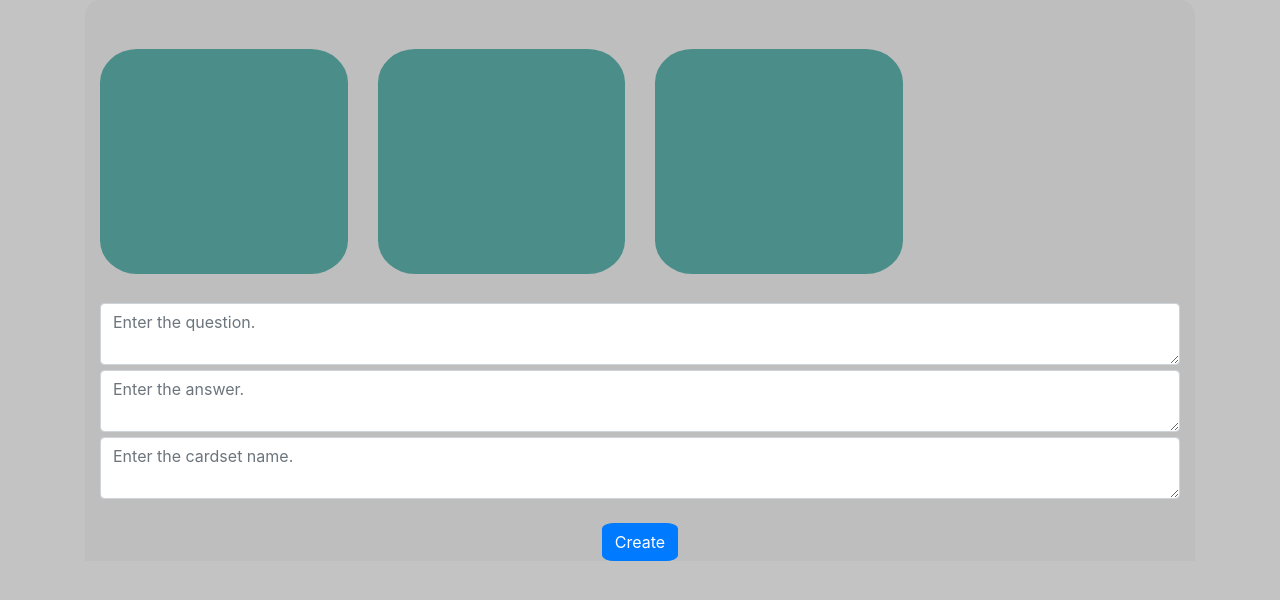
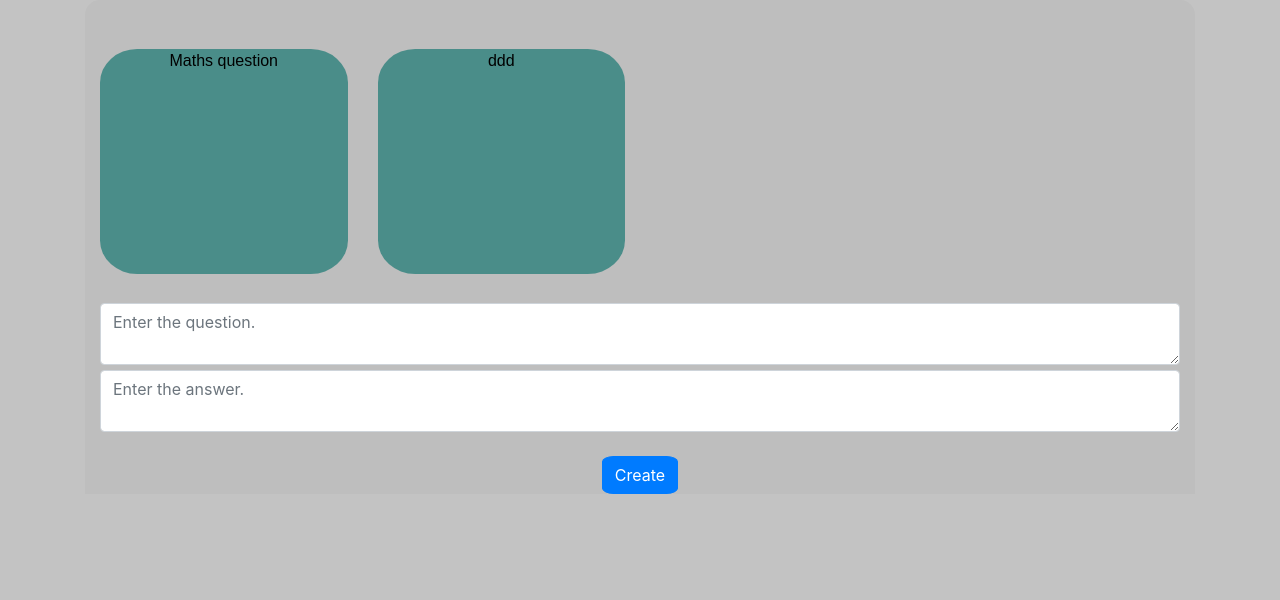
Before and after one commit to 15bmason/A-Level-Project, a Flask app: page /cards?id=Maths in a window 1280 px wide. Shown: the part 72-672 px from the top of the page. Run offline with Flask 2, Linux system fonts and the light colour scheme; a user stored in the database is signed in; data comes from the database, SQL or seed files in the repository; both versions use the stored data as it was after the commit; data that the repository does not hold is empty; some libraries are stand-ins or nearby versions.

Commit message:
finally works

```diff
--- a/Website/models.py
+++ b/Website/models.py
@@ -39,3 +39,4 @@ class Cards(db.Model):
     answer = db.Column(db.String(10000))
     date = db.Column(db.DateTime(timezone=True), default=func.now())
     user_id = db.Column(db.Integer, db.ForeignKey("user.id"))
+    cardset = db.Column(db.String(10000))
--- a/Website/templates/cards.html
+++ b/Website/templates/cards.html
@@ -3,15 +3,15 @@
 <div class="container home-page-container">
     <br />
     <div class="row cardset-row">
-        {% for i in user.cards %}
+          {% for i in all_cards %}
           <div class="col-3">
               <div class="flip-card">
                 <div class="flip-card-inner">
                   <div class="flip-card-front" id="flip-card-front">
-                  {{ word }}
+                    {{ i.question }}
                   </div>
                   <div class="flip-card-back" id="flip-card-back">
-                  {{ word }}
+                    {{ i.answer }}
                     <button type="button" class="cls close" onClick="deleteNote({{ i.id }})">
                       <span aria-hidden="true">&times;</span>
                     </button>
@@ -25,7 +25,6 @@
     <form method="POST">
         <textarea name="question" id="question" placeholder="Enter the question." class="form-control"></textarea>
         <textarea name="answer" id="answer" placeholder="Enter the answer." class="form-control"></textarea>
-        <textarea name="name" id="name" placeholder="Enter the cardset name." class="form-control"></textarea>
     <br />
     <div class="container">
         <div class="row justify-content-center">
@@ -33,10 +32,5 @@
         </div>
     </div>
 </form>
-
-{% for user in myNote %}
-    <li> {{ user.id }} - {{user.data}} </li>
-{% endfor %}
-
 </div>
 {% endblock %}
--- a/Website/templates/cardset.html
+++ b/Website/templates/cardset.html
@@ -6,7 +6,7 @@
         {% for name in user.cardset %}
         <div class="col-3">
             <div class="cardset">
-                <a class="cardset-a-tag cardset-inner" href="/cards" align="center">
+                <a class="cardset-a-tag cardset-inner" name="cardset-btn" id="cardset-btn" href="/cards?id={{ name.name }}" align="center">
                 <div class="cardset-inner" type="button">
                     {{ name.name }}
                     <button type="button" class="cardset-cls close" onClick="deleteCardset({{ name.id }})">
--- a/Website/views.py
+++ b/Website/views.py
@@ -11,7 +11,10 @@ views = Blueprint("views", __name__)
 @views.route("/cards", methods=["GET", "POST"])
 @login_required
 def cards():
-    myNote = Note.query.all()
+    name = request.args.get("id")
+
+    all_cards = Cards.query.filter_by(cardset = name)
+
     if request.method == "POST":
         q = request.form.get("question")
         a = request.form.get("answer")
@@ -21,11 +24,11 @@ def cards():
             flash("Answer is too short", category="error")
         else:
             if request.form["action"] == "cards":
-                new_set = Cards(question=q, answer=a, user_id=current_user.id)
+                new_set = Cards(question=q, answer=a, user_id=current_user.id, cardset=name)
                 db.session.add(new_set)
                 db.session.commit()
                 flash("Card has been added", category="success")
-    return render_template("cards.html", myNote=myNote, user=current_user)
+    return render_template("cards.html", all_cards=all_cards, user=current_user, name=name)
 
 
 @views.route("/cardset", methods=["GET", "POST"])
```
Also changed, not shown: Website/database.db. Lines whose indentation alone changed are shown as unchanged.
